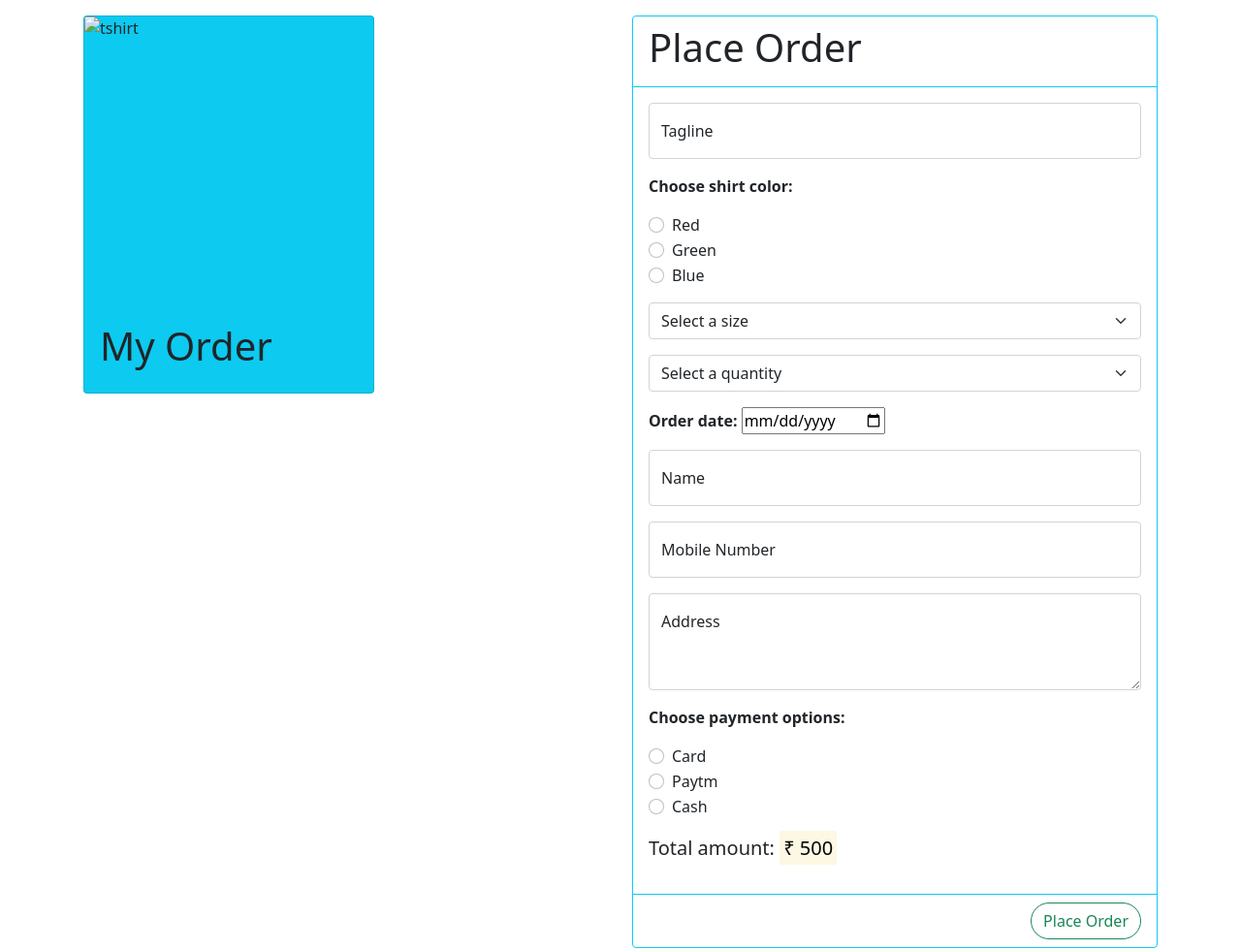
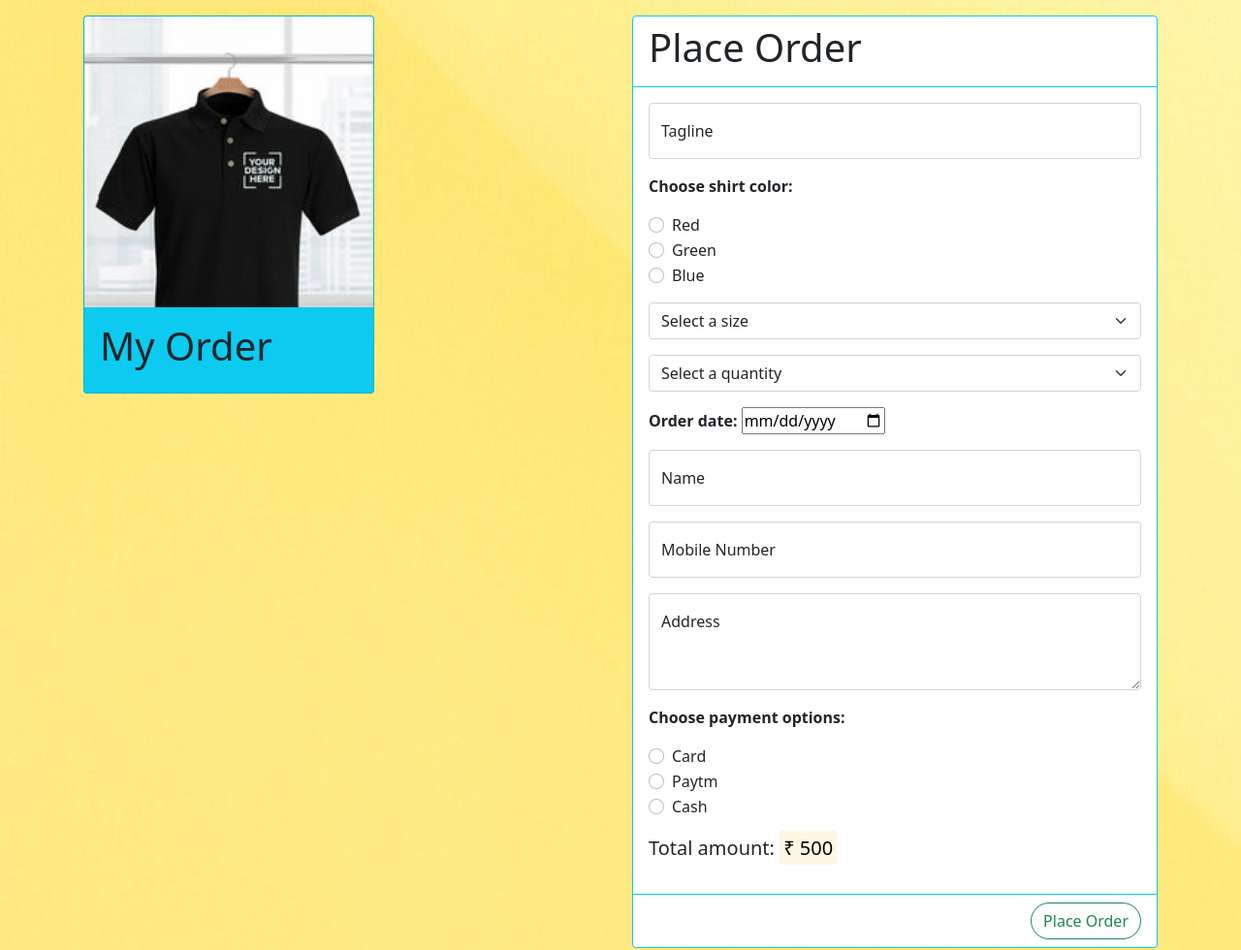
Before and after one commit to tanmaytm29/ip3.2, a plain HTML site: page index.html in a window 1280 px wide. Shown: the whole page at 97% size. Drawn offline with nearby package versions, Linux system fonts and the light colour scheme; files that its build step writes are made by us from their sources.

Commit message:
Update index.html

```diff
--- a/index.html
+++ b/index.html
@@ -11,12 +11,12 @@
         <title>Order Details</title>
     </head>
 
-    <body background="images/yellow.jpg">
+    <body background="yellow.jpg">
         <div class="container" style="padding: 1rem">
             <div class="row">
                 <div class="col">
                     <div class="card bg-info" style="width: 300px; margin-bottom: 1rem">
-                        <img src="images/tshirt.jpg" class="card-img-top" alt="tshirt" height="300px">
+                        <img src="tshirt.jpg" class="card-img-top" alt="tshirt" height="300px">
                         <div class="card-body">
                             <h1 class="display-6">My Order</h1>
                         </div>
```
